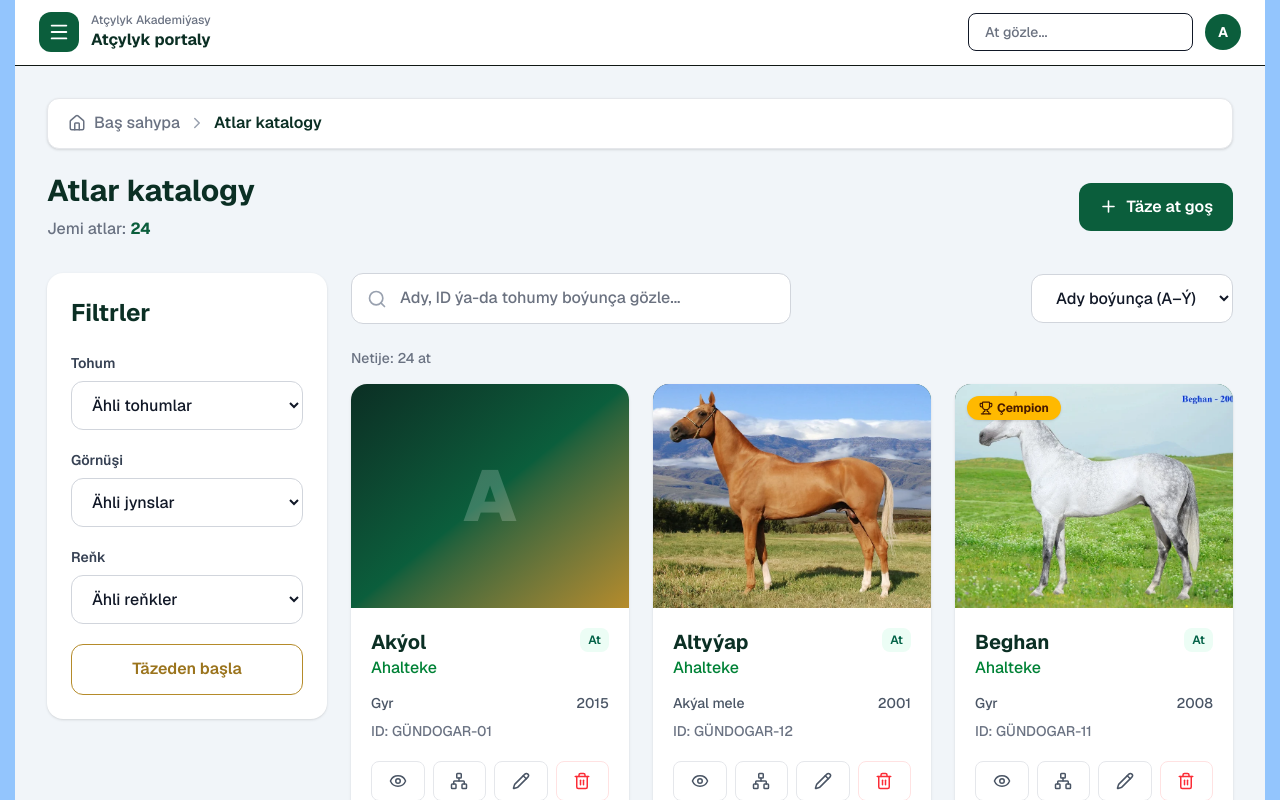
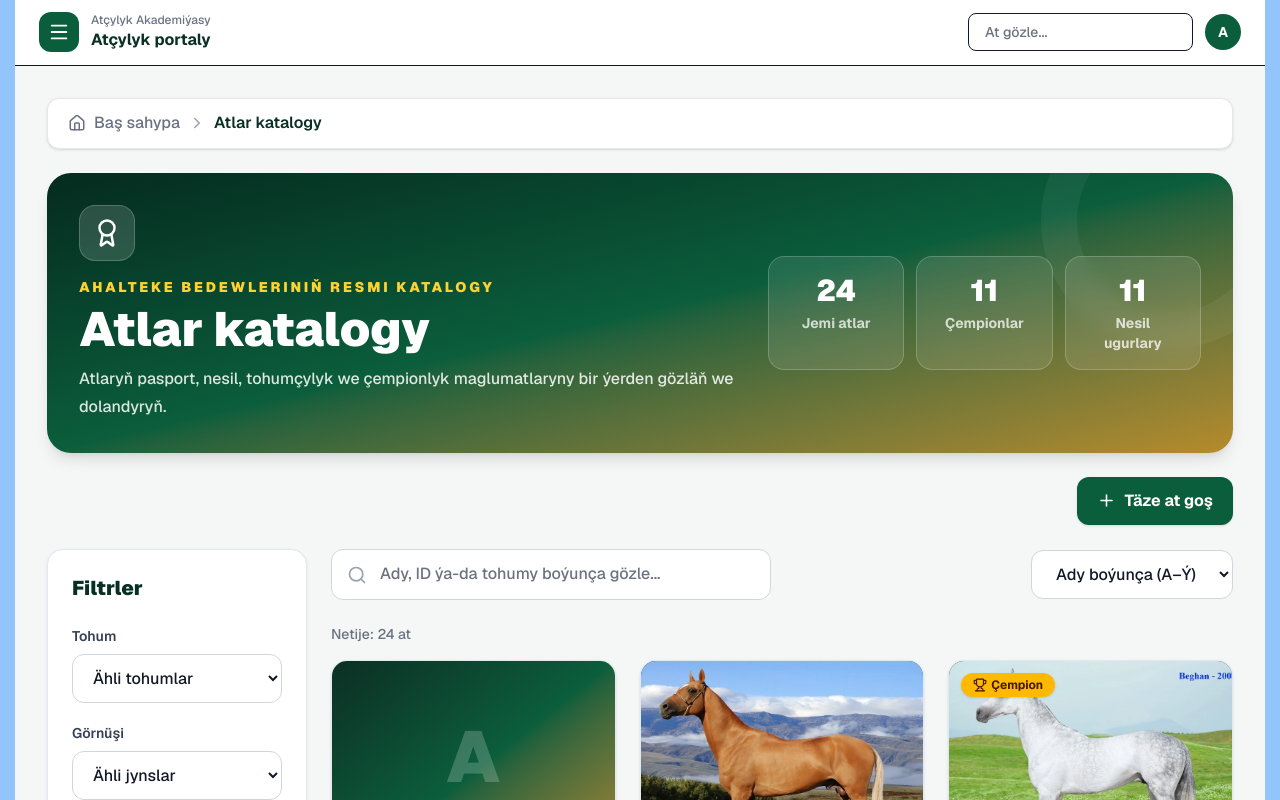
Before and after one commit to Stoun05/horse-portal-v2, a Next.js app: page /atlar in a window 1280 px wide. Shown: the top 800 px of the page. Built offline with nearby package versions, Linux system fonts and the light colour scheme.

Commit message:
feat: redesign horse catalog

```diff
--- a/app/atlar/page.tsx
+++ b/app/atlar/page.tsx
@@ -4,6 +4,7 @@ import Image from "next/image";
 import Link from "next/link";
 import { FormEvent, useEffect, useMemo, useState } from "react";
 import {
+  Award,
   Eye,
   Network,
   Pencil,
@@ -151,7 +152,7 @@ export default function AtlarPage() {
   }
 
   return (
-    <div className="min-h-screen bg-slate-100 lg:flex">
+    <div className="min-h-screen bg-[#f4f7f5] lg:flex">
       <Sidebar open={sidebarOpen} setOpen={setSidebarOpen} />
 
       <div className="min-w-0 flex-1 border-[#93c5fd] sm:border-x-4 lg:border-x-[15px]">
@@ -160,25 +161,34 @@ export default function AtlarPage() {
         <main className="p-4 sm:p-6 lg:p-8">
           <Breadcrumb />
 
-          <div className="mb-8 flex flex-col gap-4 lg:flex-row lg:items-center lg:justify-between">
-            <div>
-              <h1 className="text-3xl font-bold text-[#0b2f24]">Atlar katalogy</h1>
-              <p className="mt-2 text-gray-500">
-                Jemi atlar: <b className="text-[#0b5e3c]">{horses.length}</b>
-              </p>
+          <section className="relative mb-6 overflow-hidden rounded-3xl bg-gradient-to-br from-[#052b1f] via-[#0b5e3c] to-[#b58b2a] p-6 text-white shadow-lg sm:p-8">
+            <div className="absolute -right-16 -top-20 h-64 w-64 rounded-full border-[36px] border-white/5" />
+            <div className="relative flex flex-col gap-6 xl:flex-row xl:items-center xl:justify-between">
+              <div className="max-w-3xl">
+                <div className="mb-4 flex h-14 w-14 items-center justify-center rounded-2xl border border-white/20 bg-white/15">
+                  <Award size={30} />
+                </div>
+                <p className="mb-2 text-sm font-black uppercase tracking-[0.2em] text-amber-300">Ahalteke bedewleriniň resmi katalogy</p>
+                <h1 className="text-3xl font-black sm:text-4xl lg:text-5xl">Atlar katalogy</h1>
+                <p className="mt-3 max-w-2xl leading-7 text-white/85">Atlaryň pasport, nesil, tohumçylyk we çempionlyk maglumatlaryny bir ýerden gözläň we dolandyryň.</p>
+              </div>
+              <div className="grid grid-cols-3 gap-3">
+                <HeroStat label="Jemi atlar" value={horses.length} />
+                <HeroStat label="Çempionlar" value={horses.filter((horse) => horse.champion).length} />
+                <HeroStat label="Nesil ugurlary" value={new Set(horses.map((horse) => horse.lineage).filter(Boolean)).size} />
+              </div>
             </div>
-            <button
-              type="button"
-              onClick={openCreateModal}
-              className="flex w-fit items-center gap-2 rounded-xl bg-[#0b5e3c] px-5 py-3 font-semibold text-white transition hover:bg-[#08462d] focus:outline-none focus:ring-4 focus:ring-emerald-200"
-            >
+          </section>
+
+          <div className="mb-6 flex justify-end">
+            <button type="button" onClick={openCreateModal} className="inline-flex items-center gap-2 rounded-xl bg-[#0b5e3c] px-5 py-3 font-bold text-white shadow-sm transition hover:bg-[#08462d] focus:outline-none focus:ring-4 focus:ring-emerald-200">
               <Plus size={19} /> Täze at goş
             </button>
           </div>
 
-          <div className="grid grid-cols-1 gap-6 lg:grid-cols-[280px_1fr]">
-            <aside className="h-fit rounded-2xl bg-white p-6 shadow-sm">
-              <h2 className="mb-6 text-2xl font-bold text-[#0b2f24]">Filtrler</h2>
+          <div className="grid grid-cols-1 gap-6 lg:grid-cols-[260px_1fr]">
+            <aside className="h-fit rounded-2xl border border-slate-200 bg-white p-6 shadow-sm lg:sticky lg:top-6">
+              <h2 className="mb-6 text-xl font-black text-[#082f24]">Filtrler</h2>
               <div className="space-y-5">
                 <FilterSelect label="Tohum" value={breed} onChange={setBreed} options={["Ähli tohumlar", ...Array.from(new Set(horses.map((horse) => horse.breed)))]} />
                 <FilterSelect label="Görnüşi" value={sex} onChange={setSex} options={["Ähli jynslar", ...Array.from(new Set(horses.map((horse) => horse.sex)))]} />
@@ -215,12 +225,12 @@ export default function AtlarPage() {
               {visibleHorses.length ? (
                 <div className="grid grid-cols-1 gap-6 md:grid-cols-2 xl:grid-cols-3 2xl:grid-cols-4">
                   {visibleHorses.map((horse) => (
-                    <article key={horse.id} className="group overflow-hidden rounded-2xl bg-white shadow-sm transition hover:-translate-y-1 hover:shadow-xl">
+                    <article key={horse.id} className="group overflow-hidden rounded-2xl border border-slate-200 bg-white shadow-sm transition duration-300 hover:-translate-y-1 hover:border-emerald-200 hover:shadow-xl">
                       <div className="relative h-56 overflow-hidden bg-gradient-to-br from-[#0b2f24] via-[#0b5e3c] to-[#b58b2a]">
                         {horse.image ? (
-                          <Image src={horse.image} alt={horse.name} fill sizes="(max-width: 768px) 100vw, (max-width: 1280px) 50vw, 25vw" className="object-cover" />
+                          <Image src={horse.image} alt={horse.name} fill sizes="(max-width: 768px) 100vw, (max-width: 1280px) 50vw, 25vw" className="object-cover transition duration-500 group-hover:scale-105" />
                         ) : (
-                          <div className="flex h-full items-center justify-center text-7xl font-black text-white/20">{horse.name.slice(0, 1)}</div>
+                          <div className="flex h-full flex-col items-center justify-center"><span className="text-7xl font-black text-white/20">{horse.name.slice(0, 1)}</span><span className="mt-2 rounded-full bg-black/20 px-3 py-1 text-xs font-bold text-white/75">Surat ýok</span></div>
                         )}
                         {horse.champion && (
                           <span className="absolute left-3 top-3 flex items-center gap-1 rounded-full bg-amber-400 px-3 py-1 text-xs font-bold text-amber-950 shadow">
@@ -237,11 +247,7 @@ export default function AtlarPage() {
                           </div>
                           <span className="rounded-lg bg-emerald-50 px-2 py-1 text-xs font-semibold text-emerald-800">{horse.sex}</span>
                         </div>
-                        <div className="mt-3 flex justify-between text-sm text-gray-600">
-                          <span>{horse.color}</span>
-                          <span>{horse.year}</span>
-                        </div>
-                        <p className="mt-2 text-sm text-gray-500">ID: {horse.code}</p>
+                        <div className="mt-4 grid grid-cols-2 gap-3"><div className="rounded-xl bg-slate-50 p-3"><p className="text-xs font-bold text-slate-500">Reňki</p><p className="mt-1 font-black text-slate-950">{horse.color}</p></div><div className="rounded-xl bg-slate-50 p-3"><p className="text-xs font-bold text-slate-500">Doglan ýyly</p><p className="mt-1 font-black text-slate-950">{horse.year}</p></div></div><p className="mt-3 truncate text-sm font-bold text-slate-600">ID: {horse.code}</p><p className="mt-2 line-clamp-1 text-sm font-bold text-[#0b5e3c]">{horse.lineage || "Nesil ugry barada maglumat ýok"}</p>
 
                         <div className="mt-5 grid grid-cols-4 gap-2">
                           <ActionLink href={`/atlar/${horse.id}`} label="Gör" icon={<Eye size={18} />} />
@@ -277,6 +283,10 @@ export default function AtlarPage() {
       )}
     </div>
   );
+}
+
+function HeroStat({ label, value }: { label: string; value: number }) {
+  return <div className="min-w-0 rounded-2xl border border-white/20 bg-white/10 px-3 py-4 text-center backdrop-blur-sm sm:min-w-[120px] sm:px-5"><p className="text-2xl font-black sm:text-3xl">{value}</p><p className="mt-1 text-xs font-bold text-white/75 sm:text-sm">{label}</p></div>;
 }
 
 function HorseModal({ form, editing, onChange, onClose, onSubmit }: { form: HorseForm; editing: boolean; onChange: (form: HorseForm) => void; onClose: () => void; onSubmit: (event: FormEvent<HTMLFormElement>) => void }) {
```
